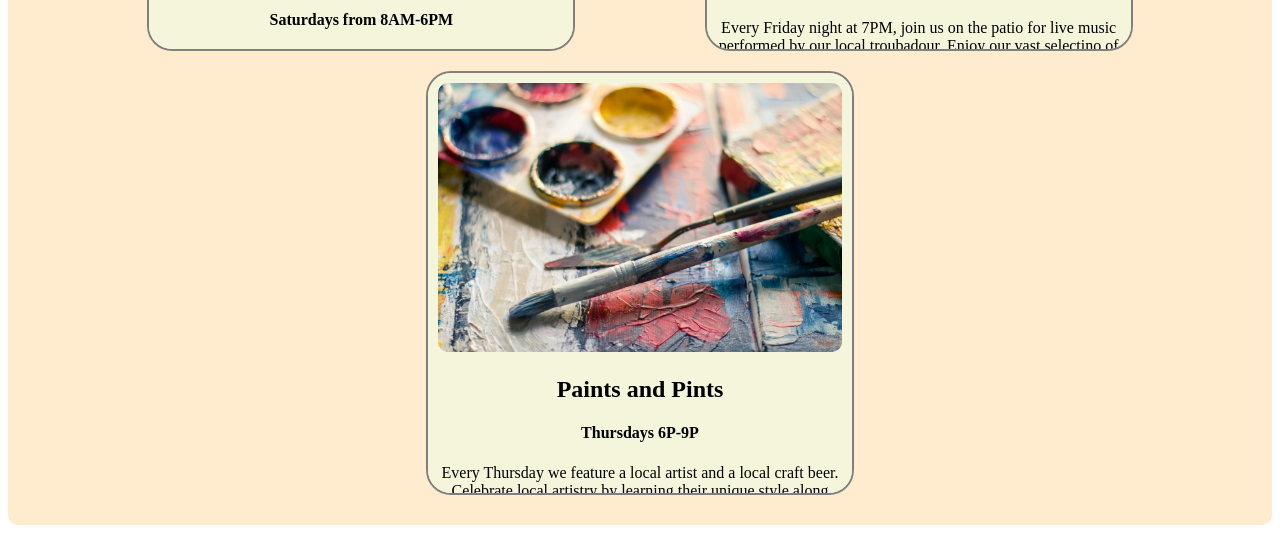
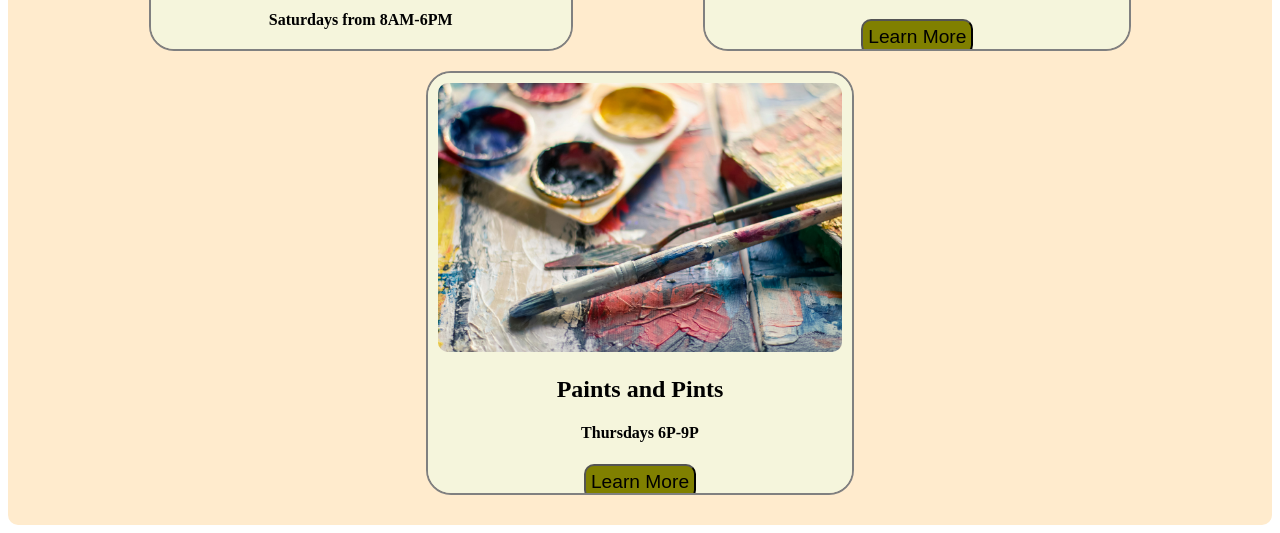
Before and after one commit to gmcallister23/Event-Center-Website, a plain HTML site: page index.html in a window 1280 px wide. Shown: the part 623-1156 px from the top of the page. Drawn offline with Linux system fonts and the light colour scheme.

Commit message:
add and style button to featured event cards

```diff
--- a/index.html
+++ b/index.html
@@ -38,33 +38,19 @@
                     <img src="horseback.jpg">
                     <h2>Horseback Riding</h2>
                     <h4>Saturdays from 8AM-6PM</h4>
-                    <p>Enjoy a scenic horseback ride for all ages and skill levels.
-                        We have 3 different skill level trails to choose from, beginner, advanced, and elite.
-                        Each trail also has different time lengths to choose from, 30 minutes, 1 hour or 3 hours.
-                        Whether you are looking for a leisurely stroll, or a high energy adventure,
-                        horseback riding will meet the adventurer in you.
-                        Schedule your experience at the front desk.  Last horses go out at 5PM for the 1 hour ride.
-                    </p>
+                    <button class="featured-button"><a href="events.html">Learn More</a></button>
                 </div>
                 <div class="card">
                     <img src="live music.jpg">
                     <h2>Live Music</h2>
                     <h4>Fridays 7PM-10PM</h4>
-                    <p>Every Friday night at 7PM, join us on the patio for live music
-                        performed by our local troubadour.  Enjoy our vast selectino of local wines
-                        and small snacks while you watch the sun set and relax to great music.
-                    </p>
+                    <button class="featured-button"><a href="events.html">Learn More</a></button>
                 </div>
                 <div class="card">
                     <img src="painting.jpg">
                     <h2>Paints and Pints</h2>
                     <h4>Thursdays 6P-9P</h4>
-                    <p>Every Thursday we feature a local artist and a local craft beer.
-                        Celebrate local artistry by learning their unique style along side
-                        great tasting beers.  Take home a one of a kind paint while
-                        enjoying scenic views of Connecticut.
-                        Slots fill up fast, so be sure to book your time a the desk.  The earlier the better!
-                    </p>
+                    <button class="featured-button"><a href="events.html">Learn More</a></button>
                 </div>
                 </div>
         </div>
--- a/style.css
+++ b/style.css
@@ -81,6 +81,14 @@ a {
     border-radius: 25px;
     border: grey 2px solid;
     background-color: beige;
+}
+
+.featured-button {
+    background-color: olive;
+    font-size: larger;
+    border-radius: 10px;
+    padding: 5px;
+    margin-bottom: 20px;
 }
 
 .featured {
```
